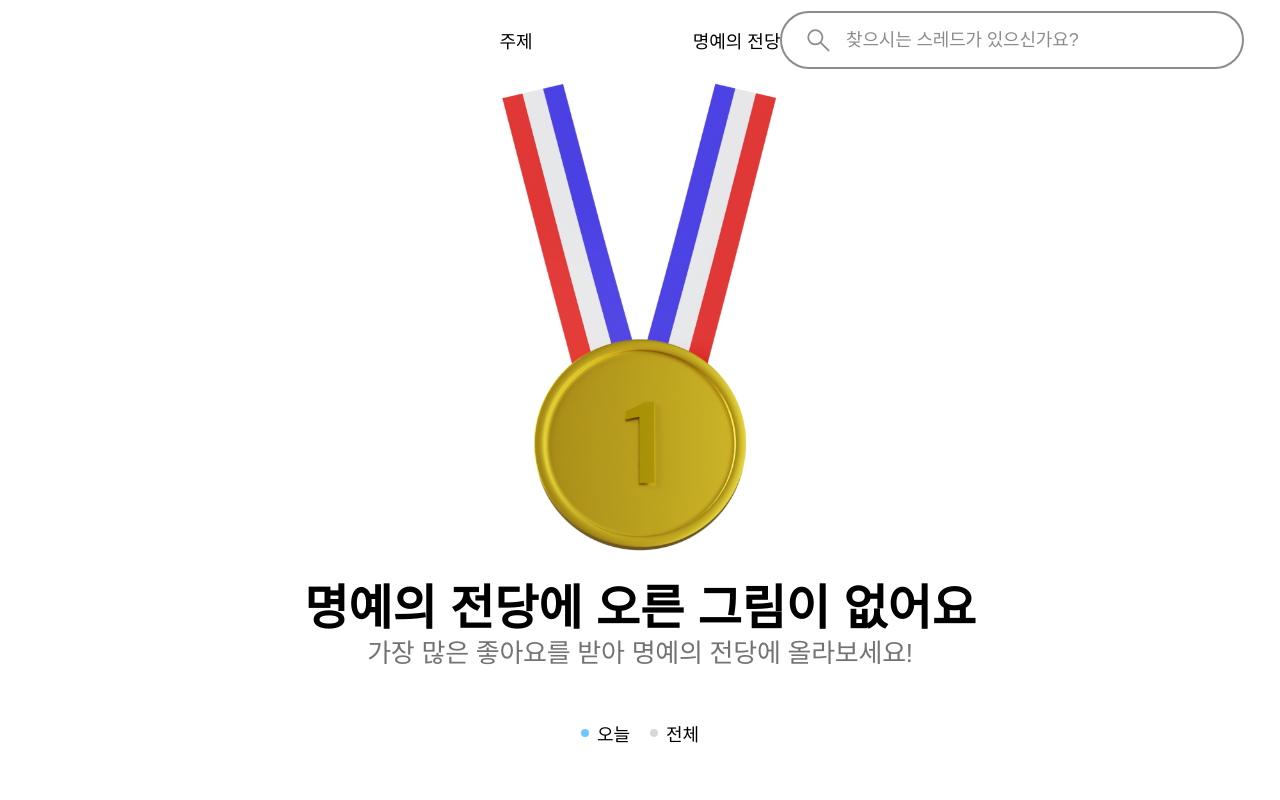
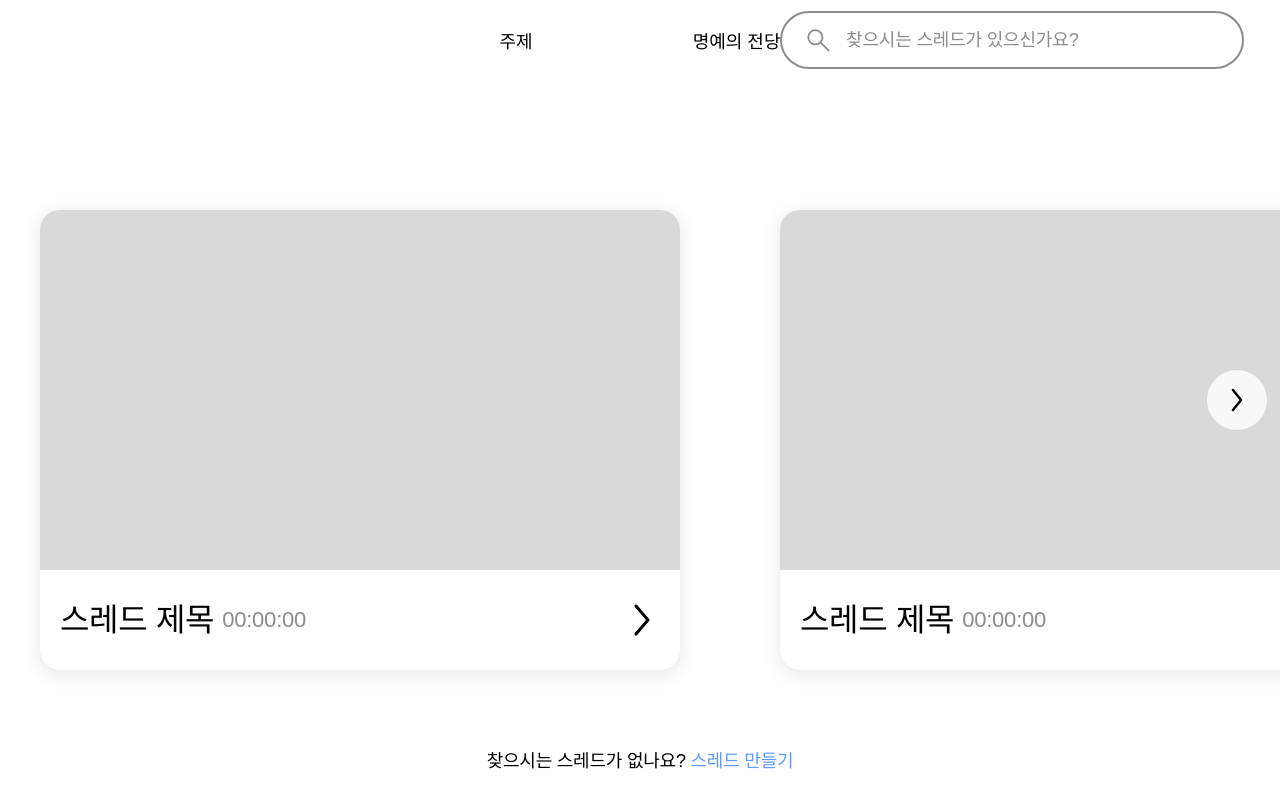
Before and after one commit to Team-Ampersand/drawWang-Client, a React (Create React App) app: page / in a window 1280 px wide. Built offline with nearby package versions, Linux system fonts and the light colour scheme; a web font is replaced by a local one.

Commit message:
✨:: 주제 페이지에서 스레드와 스레드 슬라이딩 기능을 추가했어요

```diff
--- /dev/null
+++ b/src/Assets/svgs/SwipeLeftArrow.jsx
@@ -0,0 +1,24 @@
+import React from "react";
+
+export default function SwipeLeftArrow() {
+  return (
+    <svg
+      width="24"
+      height="24"
+      viewBox="0 0 24 24"
+      fill="none"
+      xmlns="http://www.w3.org/2000/svg"
+    >
+      <g id="chevron-left">
+        <path
+          id="Vector 5"
+          d="M16 2L8 12L16 22"
+          stroke="black"
+          stroke-width="2.5"
+          stroke-linecap="round"
+          stroke-linejoin="round"
+        />
+      </g>
+    </svg>
+  );
+}
--- /dev/null
+++ b/src/Assets/svgs/SwipeRightArrow.jsx
@@ -0,0 +1,21 @@
+import React from "react";
+
+export default function SwipeRightArrow() {
+  return (
+    <svg
+      width="24"
+      height="24"
+      viewBox="0 0 24 24"
+      fill="none"
+      xmlns="http://www.w3.org/2000/svg"
+    >
+      <path
+        d="M8 22L16 12L8 2"
+        stroke="black"
+        stroke-width="2.5"
+        stroke-linecap="round"
+        stroke-linejoin="round"
+      />
+    </svg>
+  );
+}
--- /dev/null
+++ b/src/Assets/svgs/ThreadBoxArrow.jsx
@@ -0,0 +1,24 @@
+import React from "react";
+
+export default function ThreadBoxArrow() {
+  return (
+    <svg
+      width="36"
+      height="36"
+      viewBox="0 0 36 36"
+      fill="none"
+      xmlns="http://www.w3.org/2000/svg"
+    >
+      <g id="chevron-left(Big)">
+        <path
+          id="Vector 5"
+          d="M12 32L24 18L12 4"
+          stroke="black"
+          stroke-width="3"
+          stroke-linecap="round"
+          stroke-linejoin="round"
+        />
+      </g>
+    </svg>
+  );
+}
--- /dev/null
+++ b/src/Components/ThreadBox/index.jsx
@@ -0,0 +1,23 @@
+import React from "react";
+import * as s from "./style";
+import { ThreadBoxArrowSVG } from "../../Assets/svgs";
+
+function ThreadBox() {
+  return (
+    <>
+      <s.ThreadBoxContainer>
+        <s.ThreadBoxBottomContainer>
+          <s.ThreadBoxTextBox>
+            <s.ThreadBoxTitle>스레드 제목</s.ThreadBoxTitle>
+            <s.ThreadBoxCreatedTimeText>00:00:00</s.ThreadBoxCreatedTimeText>
+          </s.ThreadBoxTextBox>
+          <s.ThreadBoxArrowIcon>
+            <ThreadBoxArrowSVG />
+          </s.ThreadBoxArrowIcon>
+        </s.ThreadBoxBottomContainer>
+      </s.ThreadBoxContainer>
+    </>
+  );
+}
+
+export default ThreadBox;
--- /dev/null
+++ b/src/Components/ThreadBox/style.js
@@ -0,0 +1,55 @@
+import styled from "styled-components";
+
+export const ThreadBoxContainer = styled.div`
+  width: 640px;
+  height: 460px;
+  background-color: #d9d9d9;
+  border-radius: 20px;
+  box-shadow: 0px 4px 20px 0px rgba(0, 0, 0, 0.1);
+  flex: 0 0 auto;
+
+  &:hover {
+    transform: translateY(-20px);
+    transition: all 0.3s ease-in-out;
+  }
+`;
+
+export const ThreadBoxBottomContainer = styled.div`
+  display: flex;
+  height: 100px;
+  background-color: #fff;
+  border-radius: 0 0 20px 20px;
+  width: 100%;
+  margin-top: calc(460px - 100px);
+  padding: 0 20px;
+  align-items: center;
+  box-sizing: border-box;
+  justify-content: space-between;
+`;
+
+export const ThreadBoxTextBox = styled.div`
+  display: flex;
+  align-items: center;
+  gap: 8px;
+`;
+
+export const ThreadBoxTitle = styled.div`
+  font-size: 32px;
+  font-weight: 400;
+  line-height: 36px;
+  letter-spacing: -0.32px;
+`;
+
+export const ThreadBoxCreatedTimeText = styled.div`
+  font-size: 22px;
+  font-weight: 400;
+  line-height: 30px;
+  letter-spacing: -0.22px;
+  color: #8c8c8c;
+`;
+
+export const ThreadBoxArrowIcon = styled.div`
+  width: 36px;
+  height: 36px;
+  cursor: pointer;
+`;
--- a/src/Pages/MainPage/index.jsx
+++ b/src/Pages/MainPage/index.jsx
@@ -1,22 +1,75 @@
 import Navbar from "../../Components/Navbar";
 import * as s from "./style";
+import React, { useState } from "react";
+import ThreadBox from "../../Components/ThreadBox";
+import SketchPng from "../../Assets/pngs/Sketch.png";
+import { SwipeRightArrowSVG, SwipeLeftArrowSVG } from "../../Assets/svgs";
 
 function MainPage() {
+  const [topicsExist, setTopicsExist] = useState(true);
+  const [slidePx, setSlidePx] = useState(0);
+
+  const handleSwipeRight = () => {
+    const newSlidePx = slidePx - 1200;
+    setSlidePx(newSlidePx);
+  };
+
+  const handleSwipeLeft = () => {
+    const newSlidePx = slidePx + 1200;
+    setSlidePx(newSlidePx);
+  };
+
   return (
     <>
       <Navbar />
+      {topicsExist ? (
+        <s.TopicsMainContainer>
+          <s.TopicsContainer
+            style={{
+              transform: `translateX(${slidePx}px)`,
+              transition: "transform 0.3s ease-in-out",
+            }}
+          >
+            <ThreadBox />
+            <ThreadBox />
+            <ThreadBox />
+            <ThreadBox />
+            <ThreadBox />
+          </s.TopicsContainer>
+          <s.CreateThreadText>
+            찾으시는 스레드가 없나요?{" "}
+            <s.CreateThreadButtonText>스레드 만들기</s.CreateThreadButtonText>
+          </s.CreateThreadText>
+          <s.SwipeRightArrowButton
+            onClick={handleSwipeRight}
+            style={{ display: slidePx <= -1500 ? "none" : "flex" }}
+          >
+            <SwipeRightArrowSVG />
+          </s.SwipeRightArrowButton>
+          <s.SwipeLeftArrowButton
+            onClick={handleSwipeLeft}
+            style={{ display: slidePx >= 0 ? "none" : "flex" }}
+          >
+            <SwipeLeftArrowSVG />
+          </s.SwipeLeftArrowButton>
+        </s.TopicsMainContainer>
+      ) : (
         <s.MainContainer>
           <s.ThreadNotFoundBox>
-          <s.ThreadNotFoundImg />
+            <img src={SketchPng} width="660px" height="660px" alt="Sketch" />
             <s.ThreadNotFoundTextBox>
               <s.ThreadNotFoundTitle>스레드가 없어요</s.ThreadNotFoundTitle>
-            <s.ThreadNotFoundDesc>처음으로 스레드를 만들어보세요!</s.ThreadNotFoundDesc>
+              <s.ThreadNotFoundDesc>
+                처음으로 스레드를 만들어보세요!
+              </s.ThreadNotFoundDesc>
             </s.ThreadNotFoundTextBox>
           </s.ThreadNotFoundBox>
           <s.CreateThreadText>
-          찾으시는 스레드가 없나요? <s.CreateThreadButtonText>스레드 만들기</s.CreateThreadButtonText>
+            찾으시는 스레드가 없나요?{" "}
+            <s.CreateThreadButtonText>스레드 만들기</s.CreateThreadButtonText>
           </s.CreateThreadText>
         </s.MainContainer>
+      )}
     </>
   );
 }
--- a/src/Pages/MainPage/style.js
+++ b/src/Pages/MainPage/style.js
@@ -1,11 +1,26 @@
 import styled from "styled-components";
-import SketchPng from "../../Assets/pngs/Sketch.png";
-
+import { SwipeRightArrowSVG } from "../../Assets/svgs";
 
 export const MainContainer = styled.div`
   height: calc(100vh - 80px);
   display: flex;
   justify-content: center;
+`;
+
+export const TopicsMainContainer = styled.div`
+  height: calc(100vh - 80px);
+  display: flex;
+  align-items: center;
+  justify-content: center;
+`;
+
+export const TopicsContainer = styled.div`
+  display: flex;
+  gap: 100px;
+  padding: 0 80px;
+  margin-left: 80px;
+  width: 100%;
+  position: fixed;
 `;
 
 export const ThreadNotFoundBox = styled.div`
@@ -18,15 +33,6 @@ export const ThreadNotFoundBox = styled.div`
   margin-top: 66px;
   margin-bottom: 230px;
   flex-direction: column;
-`;
-
-export const ThreadNotFoundImg = styled.div`
-  width: 640px;
-  height: 640px;
-  background-image: url(${SketchPng});
-  background-size: cover;
-  background-repeat: no-repeat;
-  background-position: center;
 `;
 
 export const ThreadNotFoundTextBox = styled.div`
@@ -71,3 +77,33 @@ export const CreateThreadButtonText = styled.span`
     text-decoration: underline;
   }
 `;
+
+export const SwipeRightArrowButton = styled.div`
+  width: 60px;
+  height: 60px;
+  position: absolute;
+  right: 1%;
+  top: 50%;
+  transform: translateY(-50%);
+  background-color: rgba(255, 255, 255, 0.8);
+  display: flex;
+  justify-content: center;
+  align-items: center;
+  border-radius: 50%;
+  cursor: pointer;
+`;
+
+export const SwipeLeftArrowButton = styled.div`
+  width: 60px;
+  height: 60px;
+  position: absolute;
+  left: 1%;
+  top: 50%;
+  transform: translateY(-50%);
+  background-color: rgba(255, 255, 255, 0.8);
+  display: flex;
+  justify-content: center;
+  align-items: center;
+  border-radius: 50%;
+  cursor: pointer;
+`;
--- a/src/index.jsx
+++ b/src/index.jsx
@@ -9,7 +9,7 @@ import GlobalStyle from "./Styles/GlobalStyle";
 const root = ReactDOM.createRoot(document.getElementById("root"));
 root.render(
   <React.StrictMode>
-    <GlobalStyle/>
-    <HallOfFamePage />
+    <GlobalStyle />
+    <MainPage />
   </React.StrictMode>
 );
```
Also changed, not shown: src/Assets/svgs/BlueCircle.jsx (+11 -5 lines), src/Assets/svgs/GrayCircle.jsx (+11 -5 lines), src/Assets/svgs/Search.jsx (+15 -6 lines), src/Assets/svgs/index.jsx (+6 -3 lines). Lines whose indentation alone changed are shown as unchanged.
